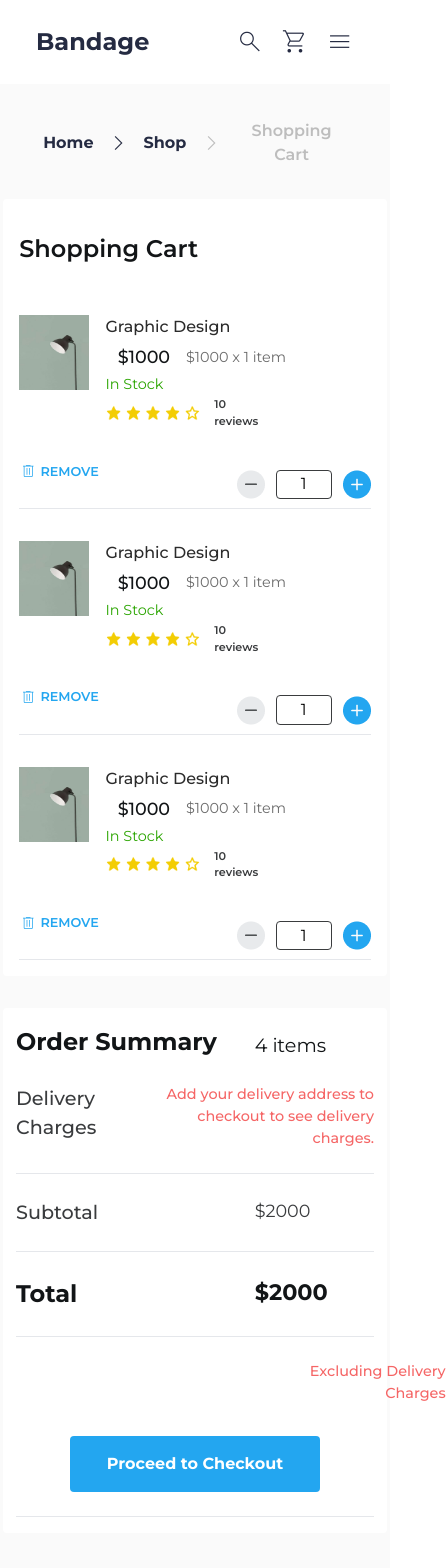
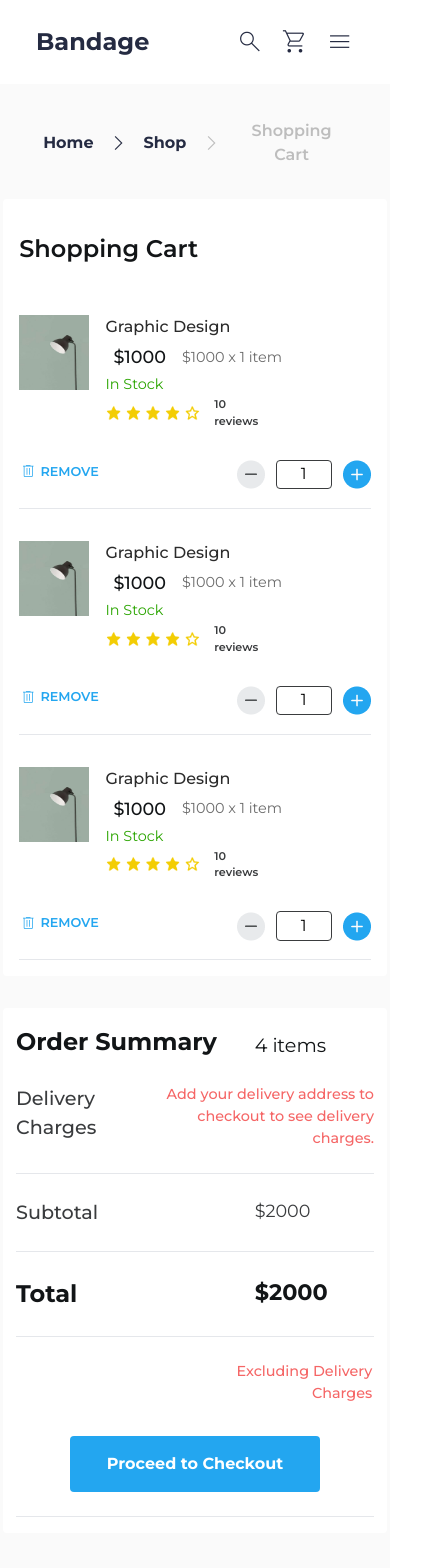
Before and after one commit to CrownedTechie/Sample-ecommerce-site, a React (Vite) app: page /shoppingcart in a window 390 px wide. Shown: the top 1568 px of the page, 446 px wide, since content can reach past the window. Built offline with nearby package versions, Linux system fonts and the light colour scheme.

Commit message:
CSS corrections

```diff
--- a/src/stylings/CartBox.css
+++ b/src/stylings/CartBox.css
@@ -191,6 +191,7 @@
     .orderSummary-btn p {
         width: 50%;
         margin-top: 0rem;
+        margin-left: 49.5%;
     }
 
     .order-summary img {
--- a/src/stylings/OrderCart.css
+++ b/src/stylings/OrderCart.css
@@ -127,7 +127,7 @@
     .orderCart-quantity {
        position: absolute;
        bottom: 0;
-       top: 82%;
+       top: 77.65%;
        right: 0;
        height: 2rem;
     }
@@ -146,7 +146,7 @@
         position: absolute;
         justify-content: flex-start;
         top: 24.9%;
-        left: 28%;
+        left: 26.85%;
         margin-top: .3rem;
     }
 
```
